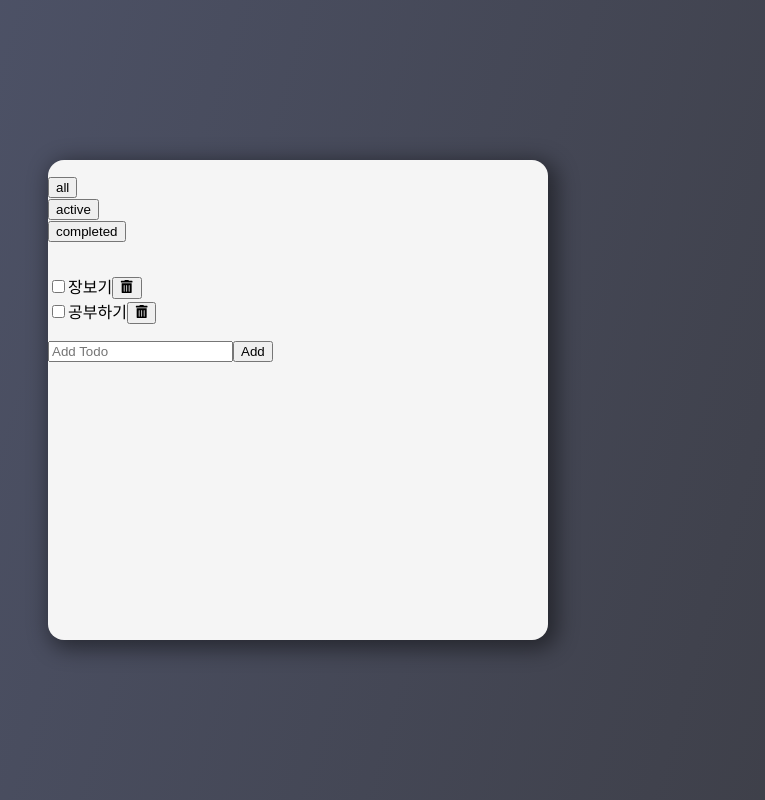
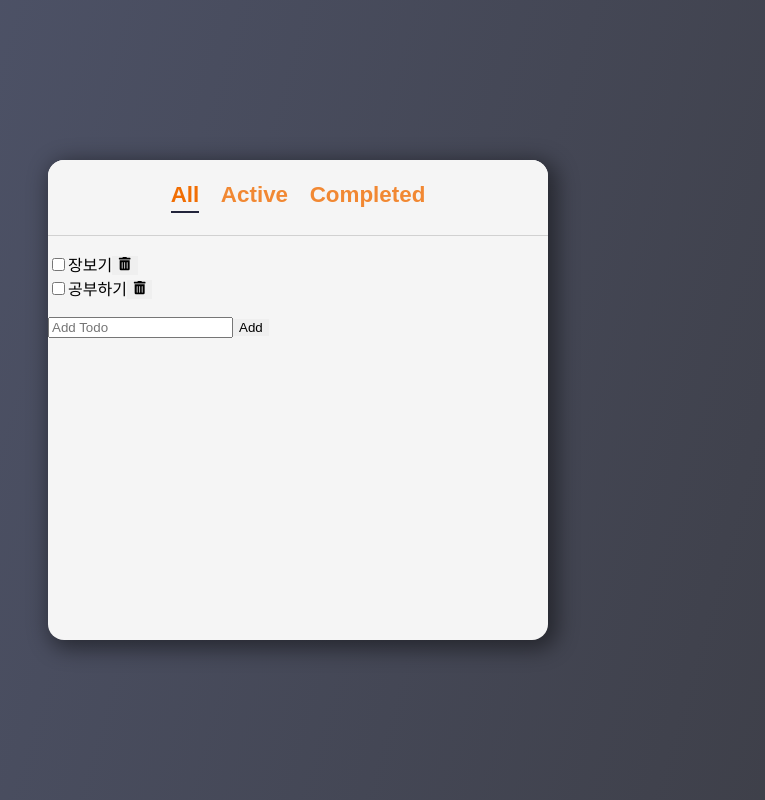
Before and after one commit to HongbiKo/ToDoList_react, a React (Create React App) app: page / in a window 1280 px wide. Shown: the whole page, without its empty margins (342-1107 px from the left). Built offline with nearby package versions, Linux system fonts and the light colour scheme.

Commit message:
styling header.module.css

```diff
--- a/src/components/Header/Header.jsx
+++ b/src/components/Header/Header.jsx
@@ -1,11 +1,15 @@
 import React from 'react';
+import styles from './Header.module.css'
 
 export default function Header({filters, filter, onFilterChange}) {
   return (
-    <header>
-      <ul>
+    <header className={styles.header}>
+      <ul className={styles.filters}>
         {
-          filters.map((value, index) => <li key={index}><button onClick={() => onFilterChange(value)}>{value}</button></li>)
+          filters.map((value, index) =>
+            <li key={index}>
+              <button className={`${styles.filter} ${filter === value && styles.selected}`} onClick={() => onFilterChange(value)}>{value}</button>
+            </li>)
         }
       </ul>
     </header>
--- /dev/null
+++ b/src/components/Header/Header.module.css
@@ -0,0 +1,33 @@
+.header {
+  display: flex;
+  justify-content: center;
+  align-items: center;
+  background-color: var(--color-bg-dark);
+  border-bottom: 1px solid var(--color-grey);
+}
+
+.filters {
+  display: flex;
+}
+
+.filter {
+  font-size: 1.4rem;
+  margin: 0.3rem;
+  text-transform: capitalize;
+  background-color: transparent;
+  color: var(--color-accent);
+  opacity: 0.8;
+  font-weight: bold;
+}
+
+.filter:hover,
+.filter.selected {
+  opacity: 1;
+}
+
+.filter.selected::after {
+  content: '';
+  display: block;
+  margin-top: 0.2rem;
+  border: 1px solid var(--color-text);
+}
--- a/src/index.css
+++ b/src/index.css
@@ -27,6 +27,7 @@
   height: 60%;
   max-width: 500px;
   background-color: var(--color-bg-dark);
+  overflow: hidden;
   border-radius: 1rem;
   display: flex;
   flex-direction: column;
@@ -43,3 +44,8 @@
   list-style: none;
   padding-left: 0;
 }
+
+button {
+  outline: none;
+  border: none;
+}
```
